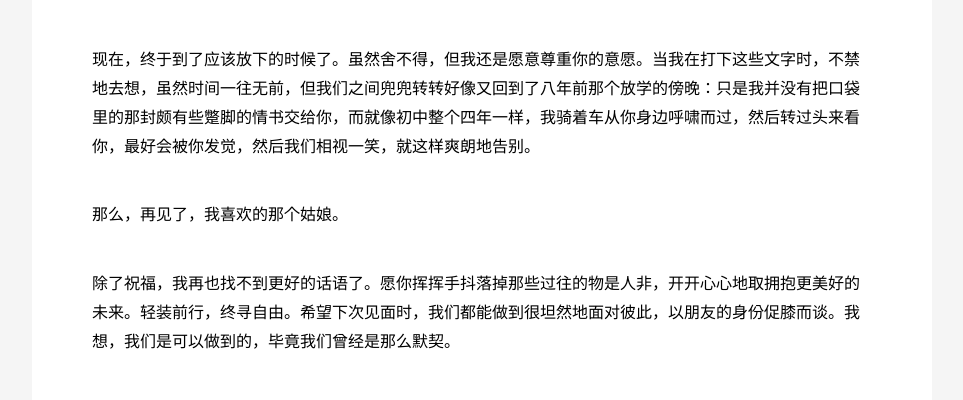
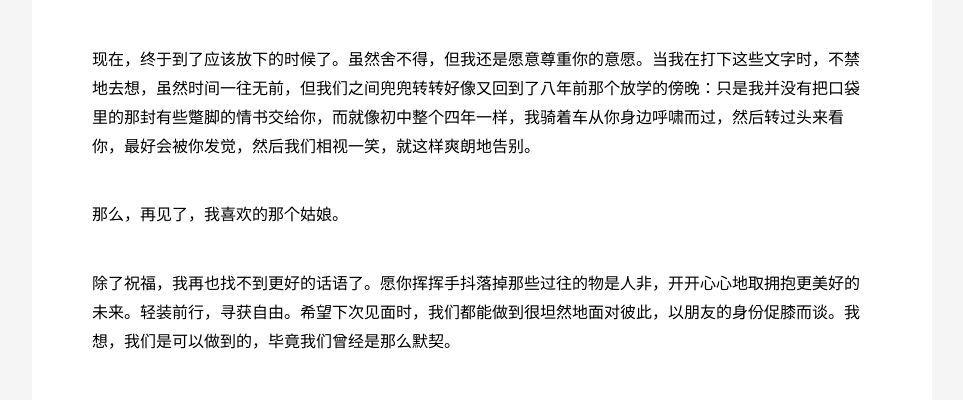
Before and after one commit to jhonhu1994/jhonhu1994.github.io, a Jekyll site: the page built from _posts/2018-08-14-goodbay.md, in a window 1280 px wide. Shown: the part 1115-1515 px from the top of the page, without its empty margins (158-1121 px from the left). Built offline with Jekyll 4.4.1, drawn with Linux system fonts in a browser that asks for light colours.

Commit message:
Update 2018-08-14-goodbay.md

```diff
--- a/_posts/2018-08-14-goodbay.md
+++ b/_posts/2018-08-14-goodbay.md
@@ -22,10 +22,10 @@ description: 我怕是错过了，最好世间
 
 
 
-现在，终于到了应该放下的时候了。虽然舍不得，但我还是愿意尊重你的意愿。当我在打下这些文字时，不禁地去想，虽然时间一往无前，但我们之间兜兜转转好像又回到了八年前那个放学的傍晚：只是我并没有把口袋里的那封颇有些蹩脚的情书交给你，而就像初中整个四年一样，我骑着车从你身边呼啸而过，然后转过头来看你，最好会被你发觉，然后我们相视一笑，就这样爽朗地告别。
+现在，终于到了应该放下的时候了。虽然舍不得，但我还是愿意尊重你的意愿。当我在打下这些文字时，不禁地去想，虽然时间一往无前，但我们之间兜兜转转好像又回到了八年前那个放学的傍晚：只是我并没有把口袋里的那封有些蹩脚的情书交给你，而就像初中整个四年一样，我骑着车从你身边呼啸而过，然后转过头来看你，最好会被你发觉，然后我们相视一笑，就这样爽朗地告别。
 
 那么，再见了，我喜欢的那个姑娘。
 
-除了祝福，我再也找不到更好的话语了。愿你挥挥手抖落掉那些过往的物是人非，开开心心地取拥抱更美好的未来。轻装前行，终寻自由。希望下次见面时，我们都能做到很坦然地面对彼此，以朋友的身份促膝而谈。我想，我们是可以做到的，毕竟我们曾经是那么默契。
+除了祝福，我再也找不到更好的话语了。愿你挥挥手抖落掉那些过往的物是人非，开开心心地取拥抱更美好的未来。轻装前行，寻获自由。希望下次见面时，我们都能做到很坦然地面对彼此，以朋友的身份促膝而谈。我想，我们是可以做到的，毕竟我们曾经是那么默契。
 
 啊，今天的阳光也很好啊，只是，似乎有点太好了。
```
